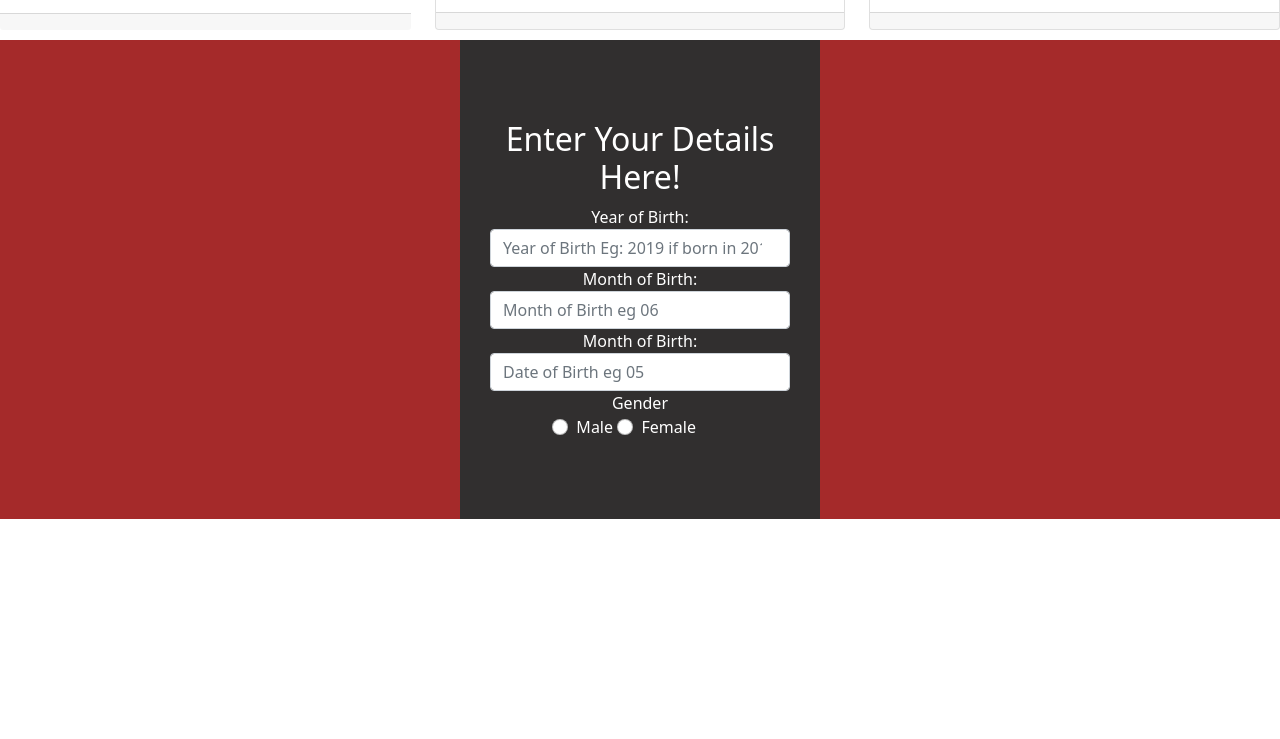
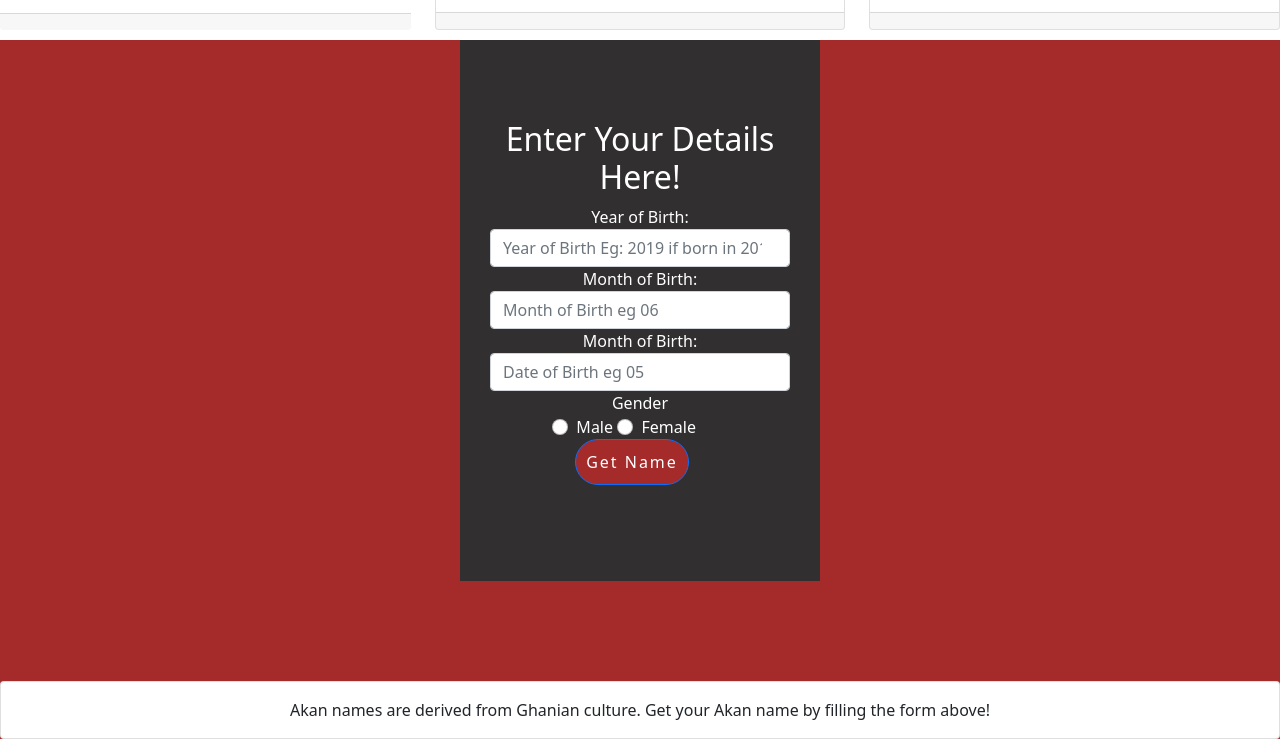
Before and after one commit to Beverlyfiona12/Beverlyfiona12-.github.io-Akan-names, a plain HTML site: page index.html in a window 1280 px wide. Shown: the part 2090-2829 px from the top of the page. Before the commit the page ends 2709 px from the top, so only its background shows below. Drawn offline with nearby package versions, Linux system fonts and the light colour scheme.

Commit message:
Added a footer and finished my form

```diff
--- a/index.html
+++ b/index.html
@@ -137,10 +137,20 @@
                   <input type="radio" class="form-check-input" name="gender" id="female">&nbsp; Female
                   </label>
                   </div>
+                  <br>
+              <button type="submit" class="btn btn-primary" onclick="findName();">Get Name</button>
                   </div>
                 </div>
           </form>
+          <p id="results"> </p>
          </div>
+         <!-- FOOTER -->
+         <div class="card-deck">
+          <div class="card ">
+          <div class="card-body text-center">
+          <p class="card-text">Akan names are derived from Ghanian culture. Get your Akan name by filling the form above!</p>
+          </div>
+          </div>
     </div>
     <script src="app.js"></script>
 </body>
```
